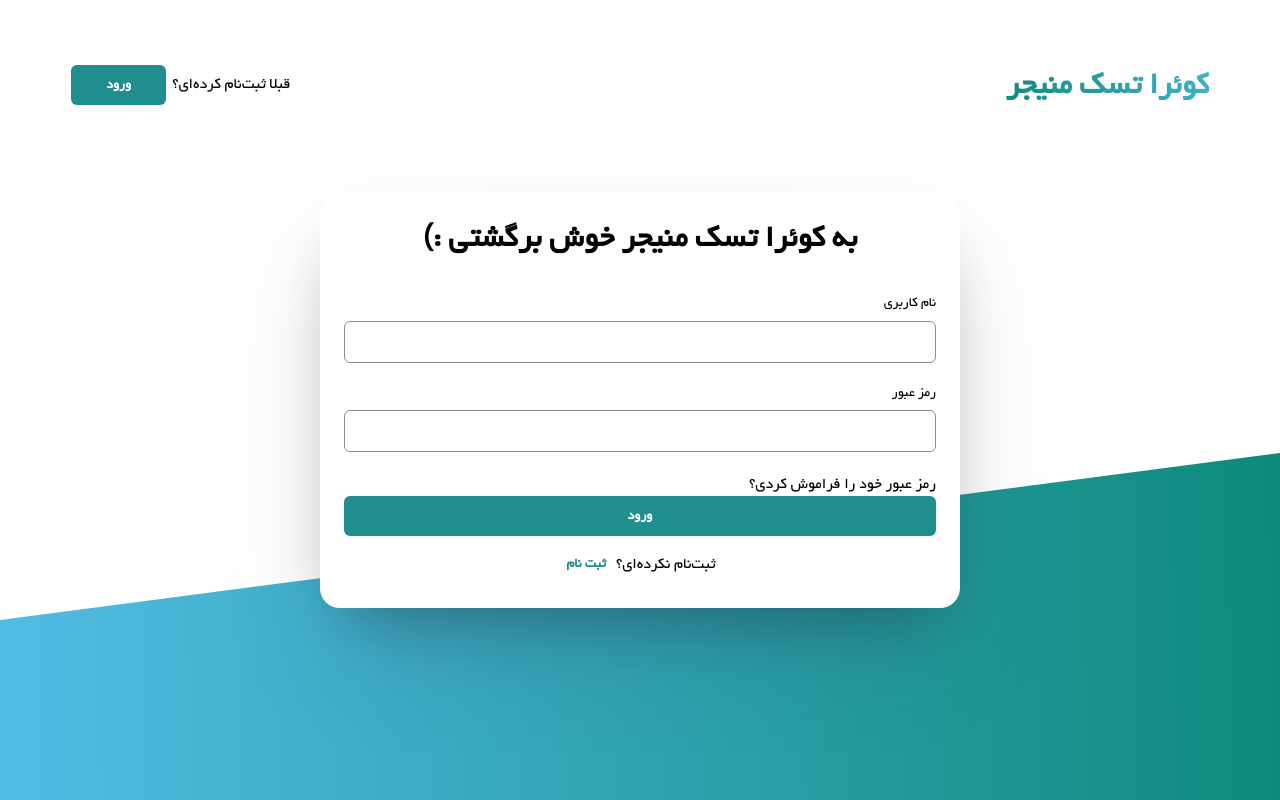
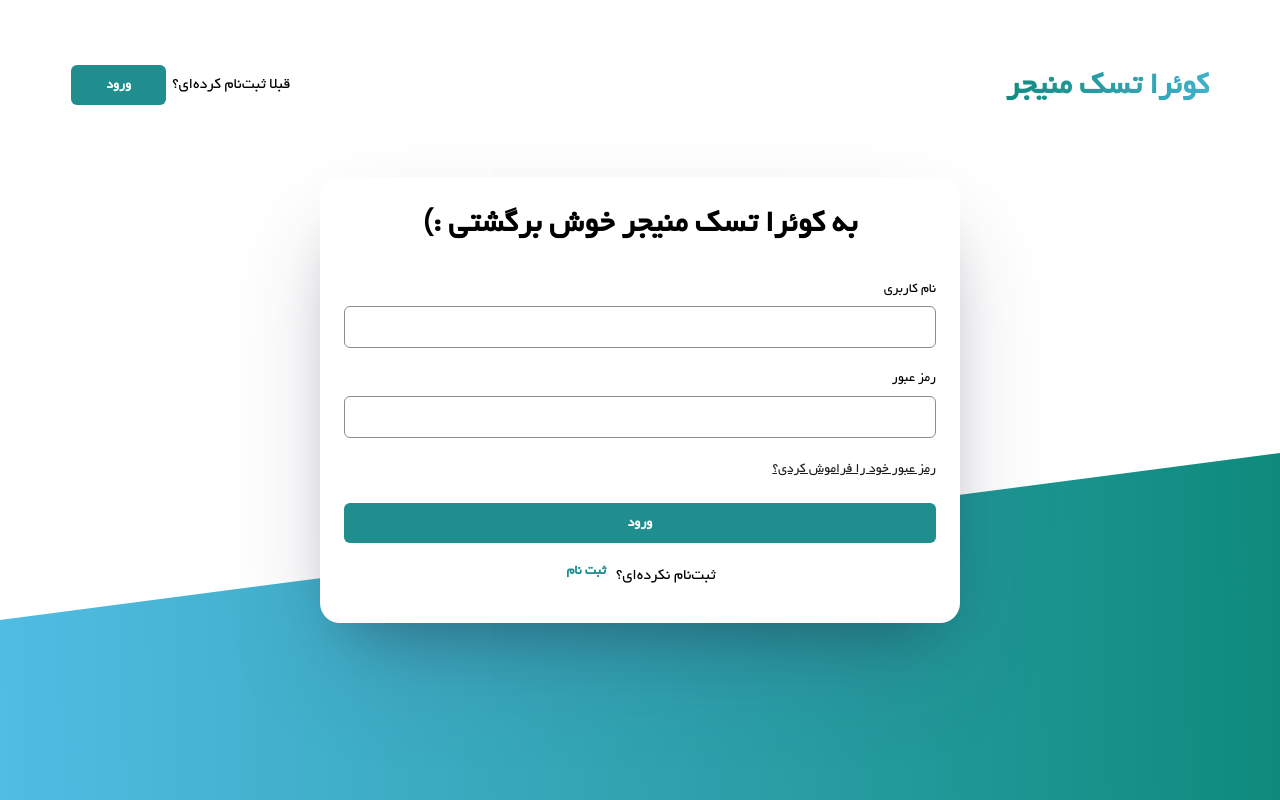
Before and after one commit to fall-Quera-front-end-bootcamp/DeltajsTodo, a React (Vite) app in the folder deltajstodo/: page / in a window 1280 px wide. Built offline with nearby package versions, Linux system fonts and the light colour scheme.

Commit message:
Fix styles of login page based on the design

```diff
--- a/deltajstodo/src/components/Buttons/FormButton.tsx
+++ b/deltajstodo/src/components/Buttons/FormButton.tsx
@@ -3,17 +3,19 @@ import '../../dist/output.css'
 function FormButton({
   text,
   color,
+  className,
   ...props
 }: {
   text: string
   color: string
   onClickFunction: any
+  className ?: string
 }): JSX.Element {
   const textColor =
     color === 'bg-brand-primary' ? 'text-[white]' : 'text-brand-primary'
   return (
     <button
-      className={`${color} ${textColor} font-yekan font-extrabold text-[14px] leading-[19.73px] rounded-[6px] p-[10px] w-[100%] h-[40px] mb-2`}
+      className={`${color} ${textColor} font-yekan font-extrabold text-[14px] leading-[19.73px] rounded-[6px] p-[10px] w-[100%] mb-2 ${className || ""}`}
       onClick={props.onClickFunction}
     >
       {text}
--- a/deltajstodo/src/components/Input/Input.tsx
+++ b/deltajstodo/src/components/Input/Input.tsx
@@ -1,8 +1,8 @@
 import '../../dist/output.css'
 
-function Input({ name, type }: { name: string; type: string }): JSX.Element {
+function Input({ name, type , className }: { name: string; type: string  , className : string}): JSX.Element {
   return (
-    <div dir="rtl" className="mb-5">
+    <div dir="rtl" className={`mb-5 ${className || ""}`}>
       <label
         htmlFor=""
         className="block font-yekan font-normal text-[14px] leading-[19.73px] mb-2"
--- a/deltajstodo/src/pages/Login.tsx
+++ b/deltajstodo/src/pages/Login.tsx
@@ -4,11 +4,12 @@ import Layout from '../components/layout/Layout'
 import AuthCard from '../components/Card/AuthCard'
 import Input from '../components/Input/Input'
 import FormButton from '../components/Buttons/FormButton'
+import { Link } from 'react-router-dom'
 // eslint-disable-next-line @typescript-eslint/no-empty-interface
 interface LoginProps {}
 
 const Login: FunctionComponent<LoginProps> = () => {
-  const [formVisible, setFormVisible] = useState(true)
+  const [formVisible] = useState(true)
 
   return (
     <Layout
@@ -22,17 +23,29 @@ const Login: FunctionComponent<LoginProps> = () => {
         </h1>
         <div className={`${formVisible ? 'mt-[32px]' : 'hidden'}`}>
           <Input name="نام کاربری" type="text" />
-          <Input name="رمز عبور" type="password" />
+          <Input name="رمز عبور" type="password" className={"mb-1"} />
           <div className="flex flex-row items-center justify-end">
-          <a href="">رمز عبور خود را فراموش کردی؟</a>
+            <Link className={"underline mb-6 text-[#1E1E1E] text-[14px]"} to={"/api/auth/forgetPassword"}>
+              رمز عبور خود را فراموش کردی؟
+            </Link>
           </div>
           <FormButton
             text="ورود"
             color="bg-brand-primary"
             onClickFunction={() => {}}
           />
+
           <div className="flex flex-row items-center justify-center">
-          <button className="text-brand-primary font-yekan font-extrabold text-[14px] leading-[19.73px] rounded-[6px] p-[10px] h-[40px] ">ثبت نام</button>
+            <Link to={"/api/auth/register"}>
+            <FormButton
+              text="ثبت نام"
+              color="transparent"
+              onClickFunction={() => {
+              }}
+              className={"w-auto mb-0"}
+            />
+            </Link>
+
             <span className="mr-2">ثبت‌نام نکرده‌ای؟</span>
 
           </div>
```
